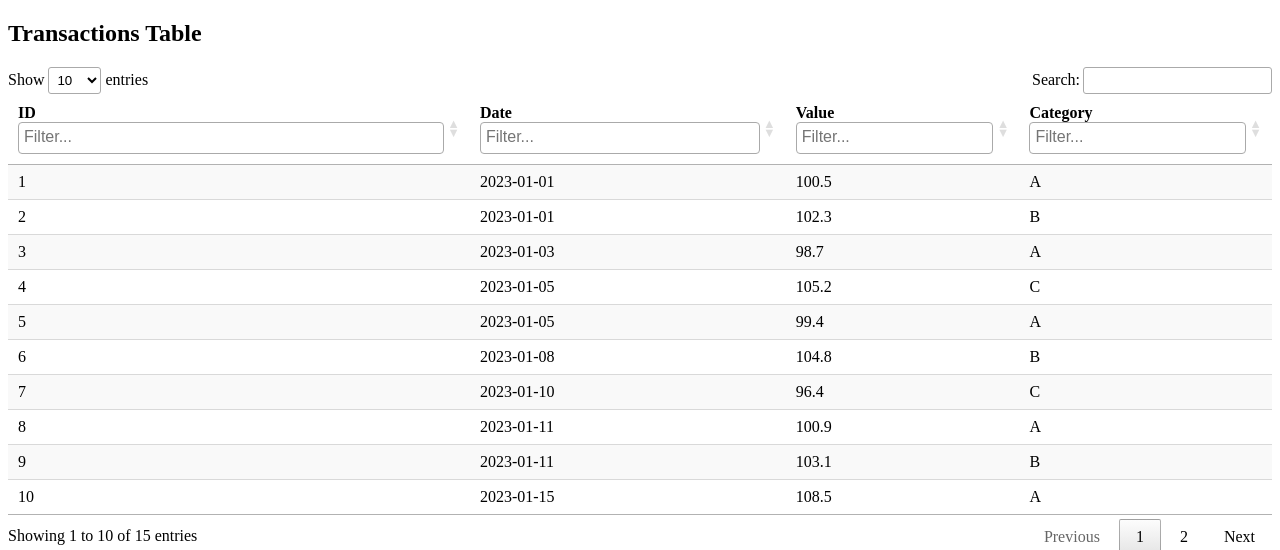
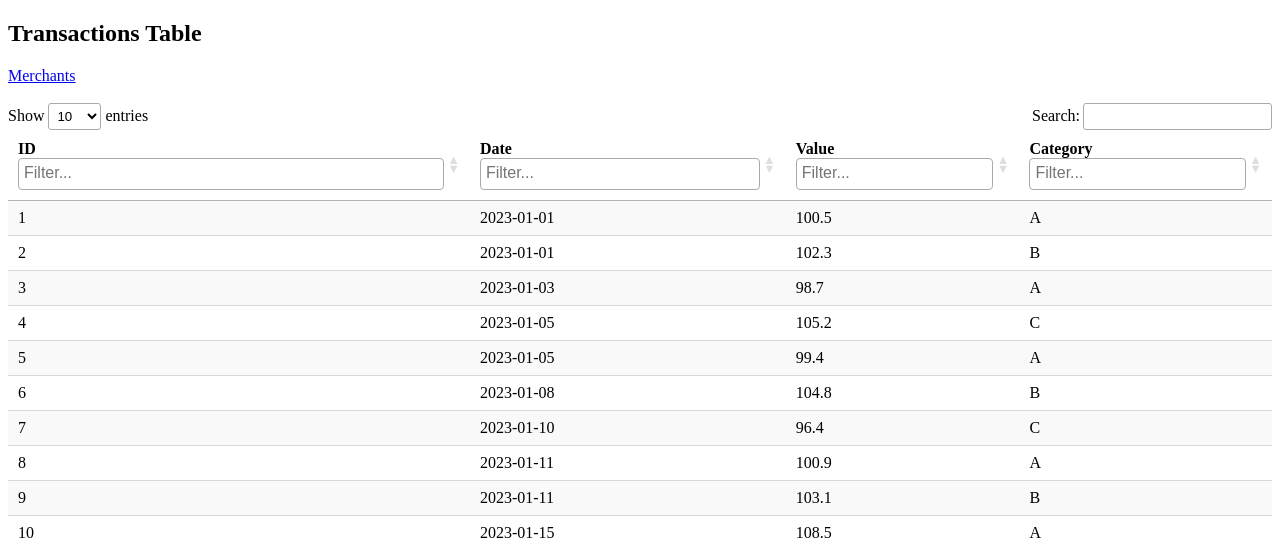
Before and after one commit to mattian7741/genux, a Flask app: page / in a window 1280 px wide. Shown: the top 550 px of the page. Run offline with Flask 3, Linux system fonts and the light colour scheme; some libraries are stand-ins or nearby versions.

Commit message:
navigation links

```diff
--- a/templates/merchants.html
+++ b/templates/merchants.html
@@ -6,6 +6,8 @@
 </head>
 <body>
     <h2>Merchants Table</h2>
+    <a href="{{ url_for('transactions') }}">Transactions</a> <!-- Link to Transactions -->
+    <br><br>
     {% with data_url=url_for('merchant_data') %}
         {% include "table_view.html" %}
     {% endwith %}
--- a/templates/transactions.html
+++ b/templates/transactions.html
@@ -6,6 +6,8 @@
 </head>
 <body>
     <h2>Transactions Table</h2>
+    <a href="{{ url_for('merchants') }}">Merchants</a> <!-- Link to Merchants -->
+    <br><br>
     {% with data_url=url_for('transaction_data') %}
         {% include "table_view.html" %}
     {% endwith %}
```
